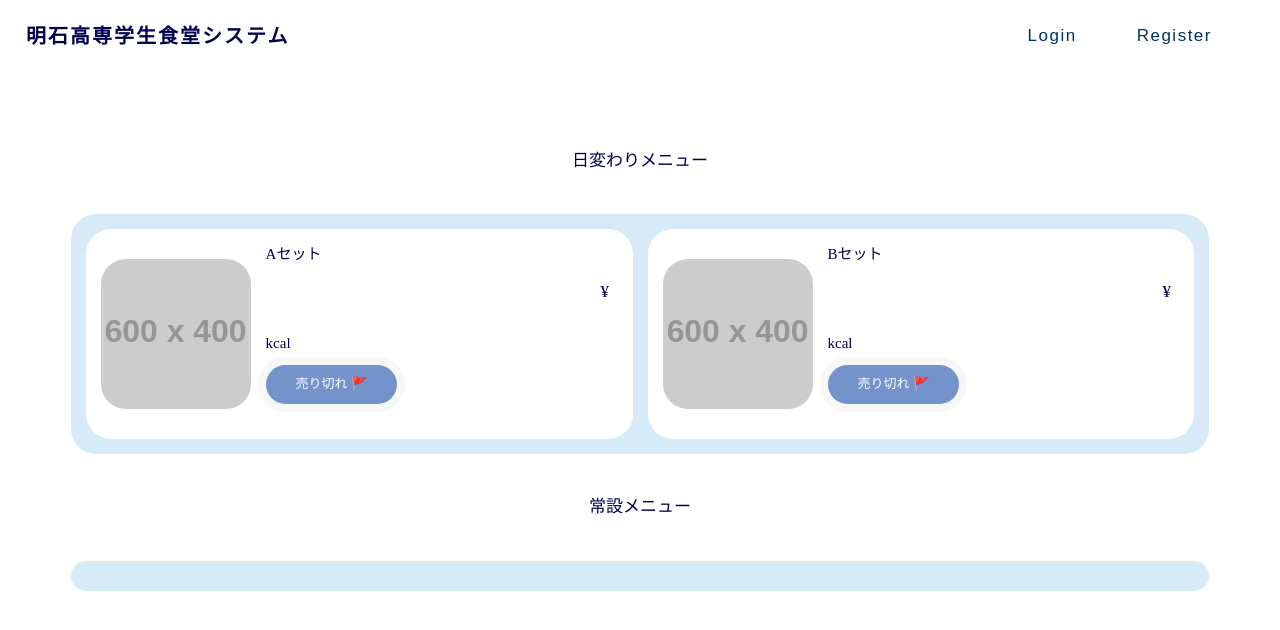
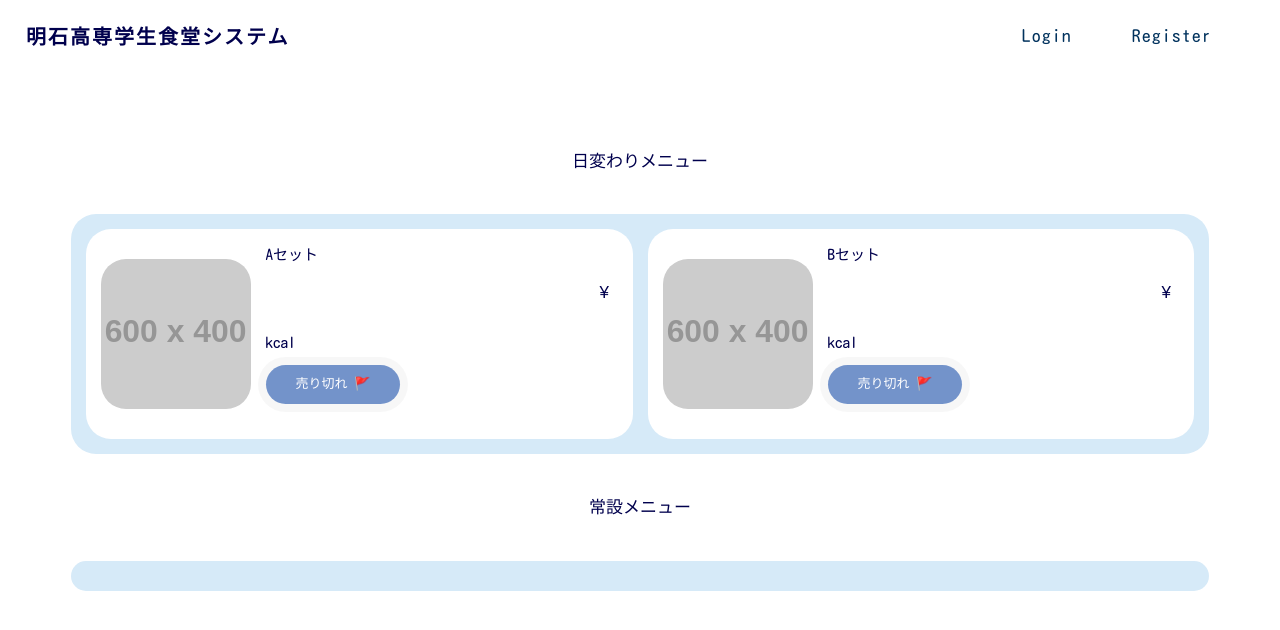
Before and after one commit to d4wnin9/cafe, a Flask app: page / in a window 1280 px wide. Shown: the top 630 px of the page. Run offline with Flask 2, Linux system fonts and the light colour scheme; grey boxes labelled with a size stand in for pictures from a placeholder-image service; data that the repository does not hold is empty; some libraries are stand-ins or nearby versions.

Commit message:
Update main.css

```diff
--- a/static/css/main.css
+++ b/static/css/main.css
@@ -1,7 +1,7 @@
 body
 {
   background: white;
-  font-family: 'Ubuntu', sans-serif;
+  font-family: 'Kosugi Maru', sans-serif;
   font-size : 13px;
 }
 #scanfcode
@@ -53,7 +53,7 @@ body
 }
 
 .menu {
-  font-family: "Hiragino Kaku Gothic Pro";
+  font-family: 'Kosugi Maru', sans-serif;
   font-size: 14px;
 }
 
@@ -81,6 +81,7 @@ body
   padding: 1em;
   border-radius: 25px;
   color:#00004d;
+  font-family: 'Kosugi Maru', sans-serif;
 
 }
 
@@ -99,6 +100,7 @@ body
 .menu-item-text {
   flex-grow: 1;
   font-size: 14 px;
+  font-family: 'Kosugi Maru', sans-serif;
 }
 
 .menu-item-heading {
@@ -107,6 +109,7 @@ body
   justify-content: space-between;
   margin: 0;
   align-items: center;
+  font-family: 'Kosugi Maru', sans-serif;
 }
 
 .menu-item-class {
@@ -116,23 +119,27 @@ body
   font-size: x-large;
   color: #fa6a48;
   text-align:right;
+  font-family: 'Kosugi Maru', sans-serif;
 }
 .menu-item-name {
   margin-right: 1.5em;
   margin-top: 1em;
   font-weight: 100;
+  font-family: 'Kosugi Maru', sans-serif;
 }
 
 .menu-item-price {
   margin-right: 0.5em;
   margin-top: 1em;
   font-weight: 100;
+  font-family: 'Kosugi Maru', sans-serif;
 }
 
 .menu-item-description {
   line-height: 1.6;
   margin-right: 1.5em;
   margin-top: 2em;
+  font-family: 'Kosugi Maru', sans-serif;
 }
 
 .submit{
@@ -145,7 +152,7 @@ body
   padding-right: 30px;
   padding-bottom: 10px;
   padding-top: 10px;
-  font-family: 'Ubuntu', sans-serif;
+  font-family: 'Kosugi Maru', sans-serif;
   font-size: 13px;
   box-shadow: 0 0 0px 8px rgba(0, 0, 0, 0.03);
 
@@ -171,6 +178,7 @@ h1 {
  text-align: center;
  font-size: 32px;
  padding-bottom: 10px;
+ font-family: 'Kosugi Maru', sans-serif;
 }
 h4 {
  font-weight: 100;
```
